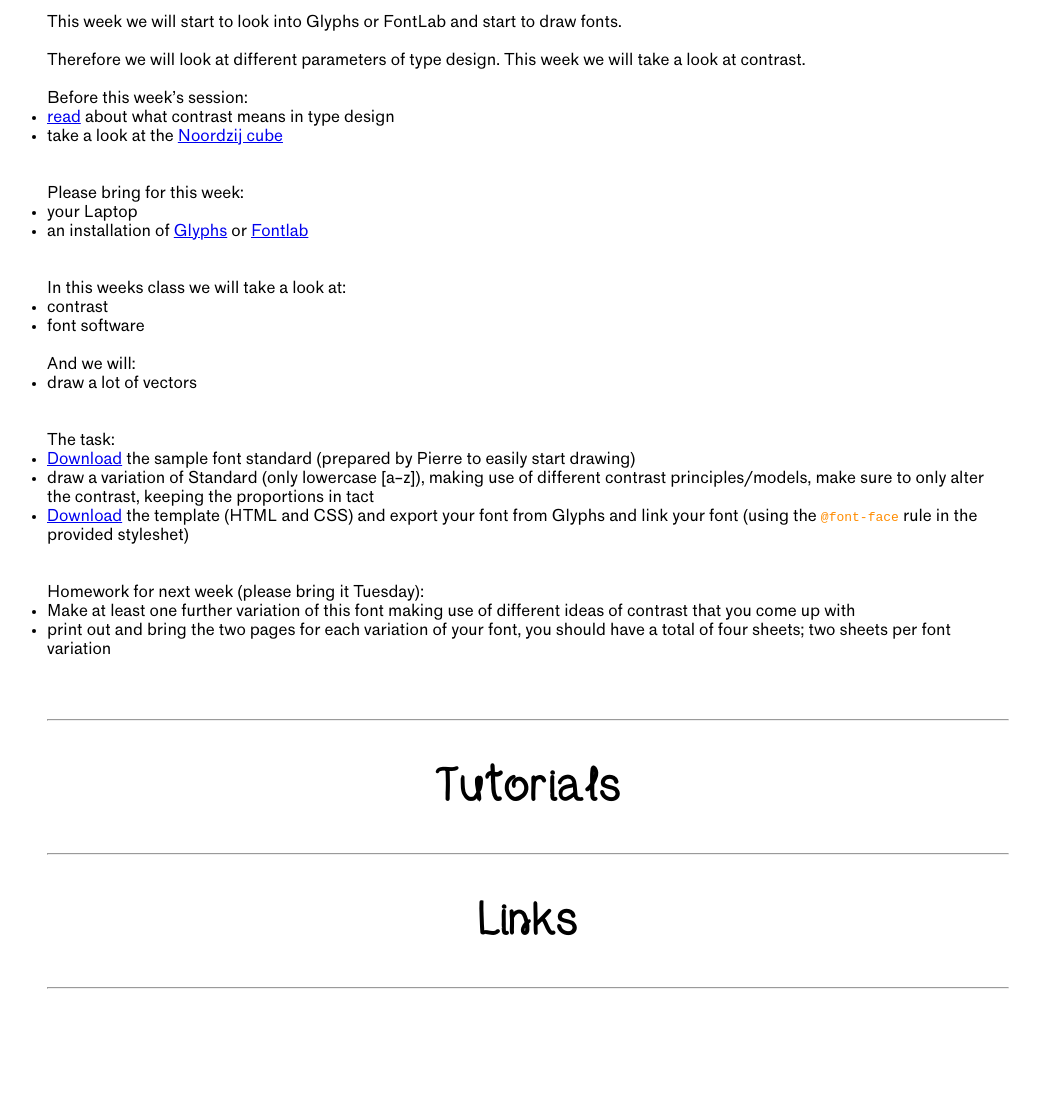
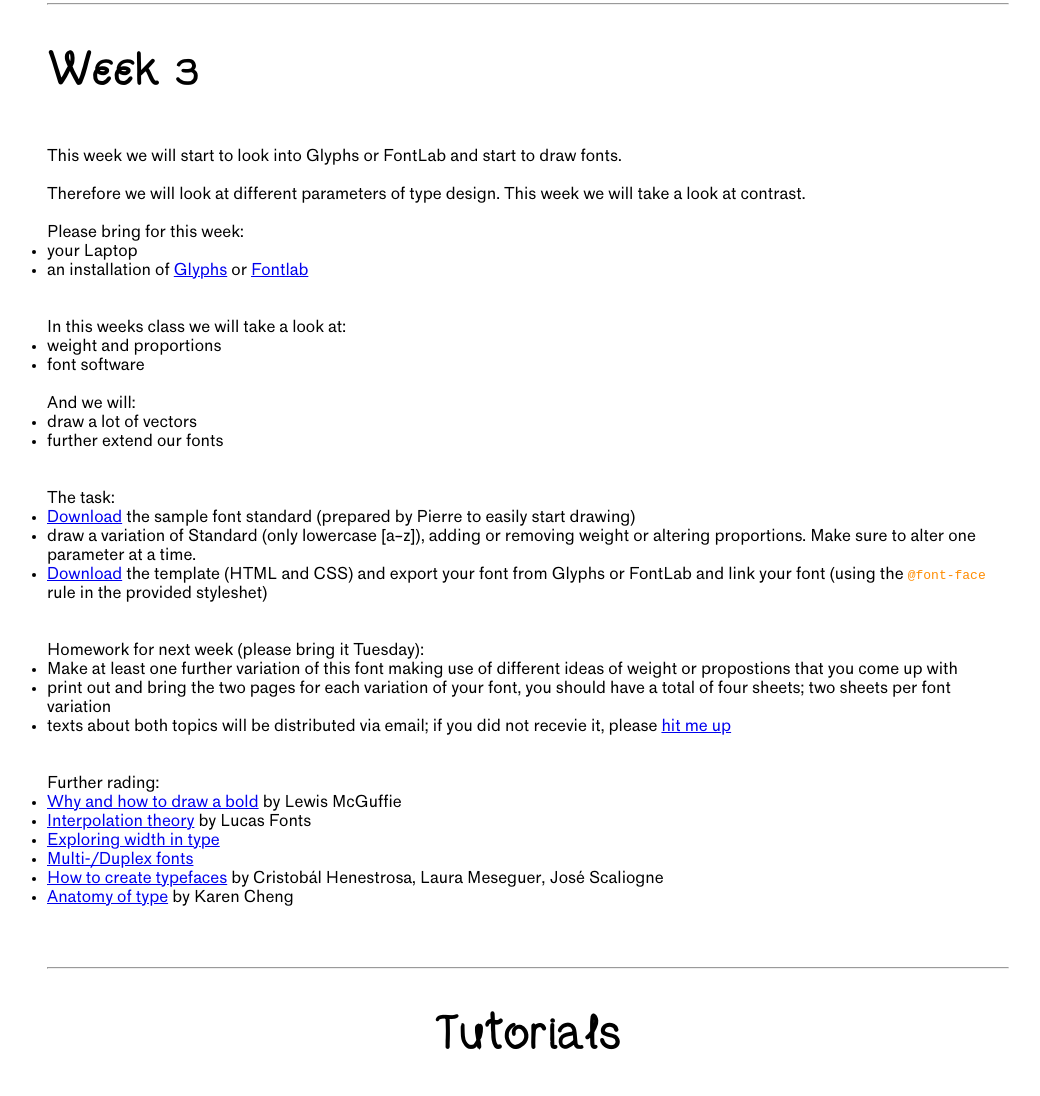
Before and after one commit to haw-type-design/coop-tuesday, a plain HTML site: page index.html in a window 1280 px wide. Shown: the part 383-1479 px from the top of the page, without its empty margins (113-1153 px from the left). Before the commit the page ends 1380 px from the top, so only its background shows below. Drawn offline with Linux system fonts and the light colour scheme.

Commit message:
Update for Week 3

```diff
--- a/index.html
+++ b/index.html
@@ -63,7 +63,7 @@
             </details>
             <hr>
 
-            <details open>
+            <details>
                 <summary>
                     <h1 class="section-title">
                         Week 2
@@ -110,6 +110,62 @@
                     </ul>
                 </div>
             </details>
+            <hr>
+
+            <details open>
+                <summary>
+                    <h1 class="section-title">
+                        Week 3
+                    </h1>
+                </summary>
+                <div class="section">
+                    This week we will start to look into Glyphs or FontLab and start to draw fonts.
+
+                    Therefore we will look at different parameters of type design. This week we will take a look at contrast.
+
+                    Please bring for this week:
+                    <ul>
+                        <li>your Laptop</li>
+                        <li>an installation of <a href="https://glyphsapp.com/">Glyphs</a> or <a href="https://www.fontlab.com/">Fontlab</a></li>
+                    </ul>
+
+                    In this weeks class we will take a look at:
+                    <ul>
+                        <li>weight and proportions</li>
+                        <li>font software</li>
+                    </ul>
+                    And we will:
+                    <ul>
+                        <li>draw a lot of vectors</li>
+                        <li>further extend our fonts</li>
+                    </ul>
+
+                    The task:
+                    <ul>
+                        <li><a href="https://github.com/haw-type-design/coop-tuesday/tree/main/course-material/week-2/standard-book.glyphs">Download</a> the sample font standard (prepared by Pierre to easily start drawing)</li>
+                        <li>draw a variation of Standard (only lowercase [a–z]), adding or removing weight or altering proportions. Make sure to alter one parameter at a time.</li>
+                        <li><a href="https://github.com/haw-type-design/coop-tuesday/blob/main/course-material/week-2/bundle.zip">Download</a> the template (HTML and CSS) and export your font from Glyphs or FontLab and link your font (using the <code>@font-face</code> rule in the provided styleshet)</li>
+                    </ul>
+
+                    Homework for next week (please bring it Tuesday):
+                    <ul>
+                        <li>Make at least one further variation of this font making use of different ideas of weight or propostions that you come up with</li>
+                        <li>print out and bring the two pages for each variation of your font, you should have a total of four sheets; two sheets per font variation</li>
+                        <li>texts about both topics will be distributed via email; if you did not recevie it, please <a href="mailto:simon.thiefes@haw-hamburg.de">hit me up</a></li>
+                    </ul>
+
+                    Further rading:
+                    <ul>
+                        <li><a href="https://eor-production-public.nyc3.cdn.digitaloceanspaces.com/media/Mcguffie,%20Lewis_RGB_Why-and-how-to-draw-a-bold.pdf">Why and how to draw a bold</a> by Lewis McGuffie</li>
+                        <li><a href="https://www.lucasfonts.com/learn/interpolation-theory">Interpolation theory</a> by Lucas Fonts</li>
+                        <li><a href="https://fonts.google.com/knowledge/choosing_type/exploring_width_in_type">Exploring width in type</a></li>
+                        <li><a href="https://fonts.google.com/knowledge/glossary/multiplexed_duplexed_uniwidth">Multi-/Duplex fonts</a></li>
+                        <li><a href="https://katalog.haw-hamburg.de/vufind/Record/887974589">How to create typefaces</a> by Cristobál Henestrosa, Laura Meseguer, José Scaliogne</li>
+                        <li><a href="https://katalog.haw-hamburg.de/vufind/Record/500648905">Anatomy of type</a> by Karen Cheng</li>
+                    </ul>
+                </div>
+            </details>
+
             <hr>
 
             <details>
```
